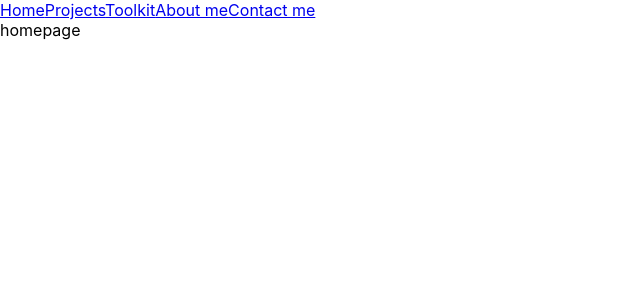
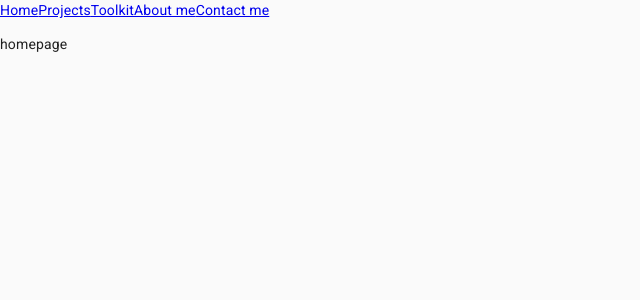
Before and after one commit to jontysponselee/jontysponselee.github.io, a React (Create React App) app: page / in a window 1280 px wide. Shown: the top 300 px of the page, without its empty margins (0-640 px from the left). Built offline with nearby package versions, Linux system fonts and the light colour scheme.

Commit message:
Feat: setup material ui

```diff
--- a/package.json
+++ b/package.json
@@ -8,6 +8,7 @@
     "@testing-library/jest-dom": "^5.11.9",
     "@testing-library/react": "^11.2.3",
     "@testing-library/user-event": "^12.6.2",
+    "fontsource-roboto": "^4.0.0",
     "react": "^17.0.1",
     "react-dom": "^17.0.1",
     "react-router-dom": "^5.2.0",
--- a/public/index.html
+++ b/public/index.html
@@ -3,7 +3,7 @@
   <head>
     <meta charset="utf-8" />
     <link rel="icon" href="%PUBLIC_URL%/favicon.ico" />
-    <meta name="viewport" content="width=device-width, initial-scale=1" />
+    <meta name="viewport" content="minimum-scale=1, initial-scale=1, width=device-width" />
     <meta name="theme-color" content="#000000" />
     <meta
       name="description"
@@ -24,7 +24,6 @@
       work correctly both with client-side routing and a non-root public URL.
       Learn how to configure a non-root public URL by running `npm run build`.
     -->
-    <link rel="stylesheet" href="https://fonts.googleapis.com/css?family=Roboto:300,400,500,700&display=swap" />
     <link rel="stylesheet" href="https://fonts.googleapis.com/icon?family=Material+Icons" />
     <title>React App</title>
   </head>
--- a/src/App.js
+++ b/src/App.js
@@ -1,8 +1,12 @@
+import CssBaseline from '@material-ui/core/CssBaseline';
 import {BrowserRouter, Switch, Route, Redirect, NavLink} from "react-router-dom";
+import 'fontsource-roboto';
 
 function App() {
     return (
         <BrowserRouter>
+            <CssBaseline/>
+
             <NavLink to="/">Home</NavLink>
             <NavLink to="/projects">Projects</NavLink>
             <NavLink to="/toolkit">Toolkit</NavLink>
--- a/src/index.css
+++ /dev/null
@@ -1,19 +0,0 @@
-* {
-  margin: 0;
-  padding: 0;
-  box-sizing: border-box;
-}
-
-body {
-
-  font-family: -apple-system, BlinkMacSystemFont, 'Segoe UI', 'Roboto', 'Oxygen',
-    'Ubuntu', 'Cantarell', 'Fira Sans', 'Droid Sans', 'Helvetica Neue',
-    sans-serif;
-  -webkit-font-smoothing: antialiased;
-  -moz-osx-font-smoothing: grayscale;
-}
-
-code {
-  font-family: source-code-pro, Menlo, Monaco, Consolas, 'Courier New',
-    monospace;
-}
--- a/src/index.js
+++ b/src/index.js
@@ -1,6 +1,5 @@
 import React from 'react';
 import ReactDOM from 'react-dom';
-import './index.css';
 import App from './App';
 import reportWebVitals from './reportWebVitals';
 
```
Also changed, not shown: 2 other files (tests, documents, lock files or other folders).
